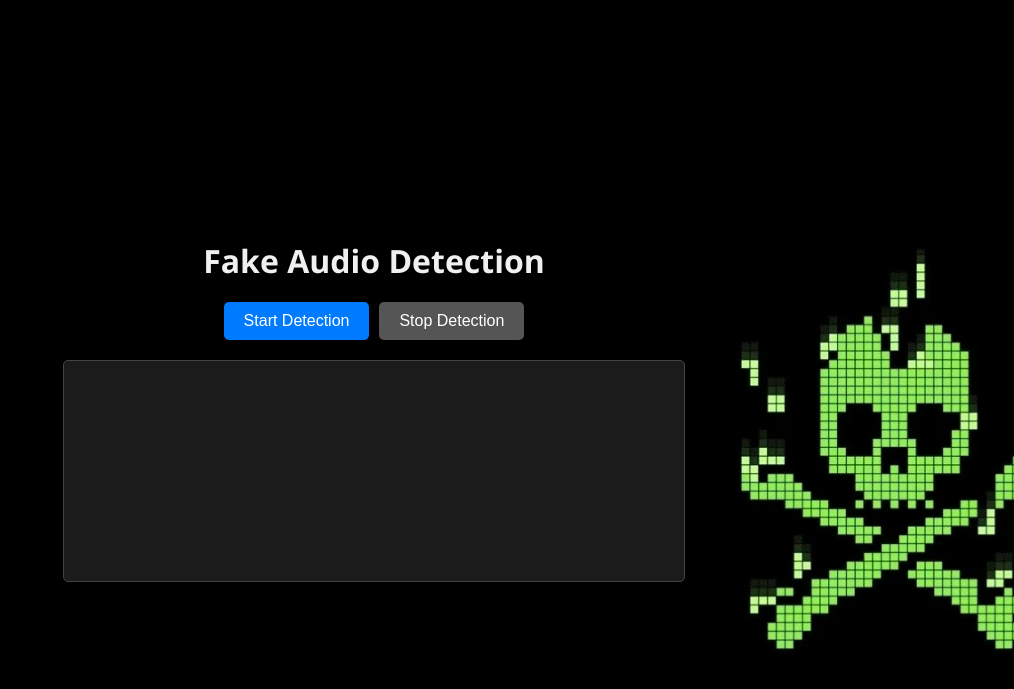
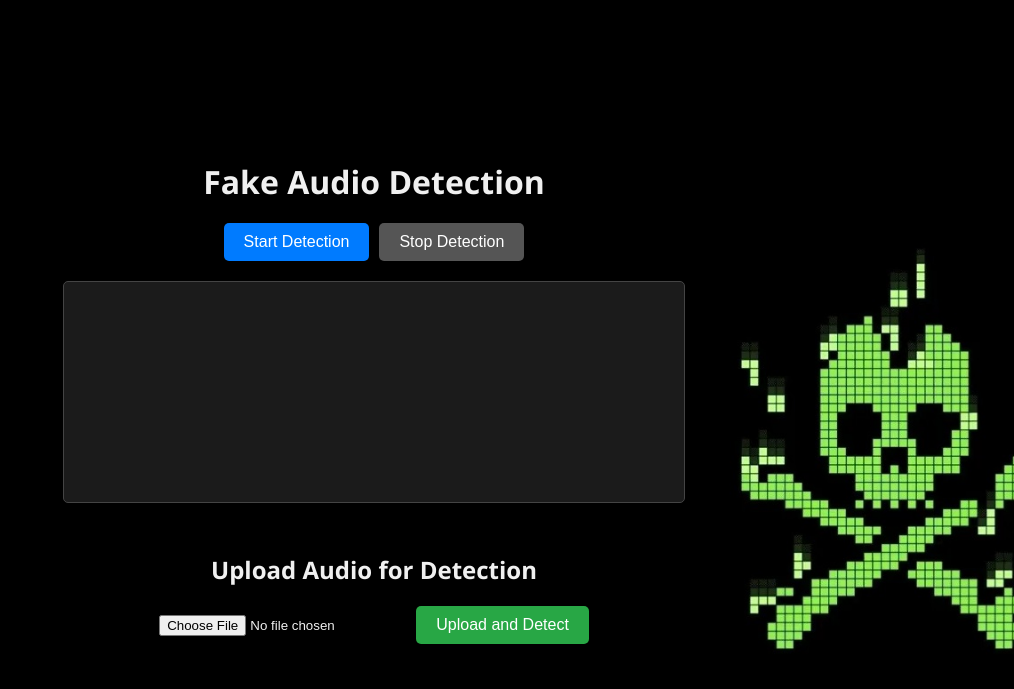
Before and after one commit to Vidura-Bandara-Wijekoon/ML_fake_audio_detection_omdena_bangala, a FastAPI app: page / in a window 1280 px wide. Shown: the top 689 px of the page, without its empty margins (266-1280 px from the left). Run offline with FastAPI, Linux system fonts and the light colour scheme; parts of the project's set-up code (start-up, migrations or seed data) failed here and were passed over.

Commit message:
added an option to upload audio for not real-time detection

```diff
--- a/new_app/main.py
+++ b/new_app/main.py
@@ -1,7 +1,7 @@
 import os
 os.environ['NUMBA_CACHE_DIR'] = '/tmp/'
 
-from fastapi import FastAPI, WebSocket, WebSocketDisconnect, Request
+from fastapi import FastAPI, WebSocket, WebSocketDisconnect, Request, UploadFile, File
 from fastapi.middleware.cors import CORSMiddleware
 from fastapi.responses import JSONResponse, HTMLResponse
 from fastapi.staticfiles import StaticFiles
@@ -43,7 +43,6 @@ app.add_middleware(
     allow_headers=["*"],
 )
 
-# header_data is added to the beginning of each audio chunk in order for Python to recognize it as .webm format
 with open("header.webm", 'rb') as source_file:
     header_data = source_file.read(1024)
 
@@ -94,7 +93,6 @@ def extract_features(audio, sr=16000):
 
 async def process_audio_data(audio_data):
     try:
-        # without the header AudioSegment cannot decode the data from .webm format
         full_audio_data = header_data + audio_data
 
         audio_segment = AudioSegment.from_file(io.BytesIO(full_audio_data), format="webm")
@@ -111,12 +109,12 @@ async def process_audio_data(audio_data):
 
     features = extract_features(audio)
     features = scaler.transform(features.reshape(1, -1))
+    # features = features.reshape(1, -1)
     prediction = model.predict(features)
     is_fake = prediction[0]
     result = 'fake' if is_fake else 'real'
     q.append(is_fake)
     if len(q) > 2:
-        # we stop the detection automatically if there are 2 fake audio chunks in the window of 3
         if sum(q) == 2:
             for connection in manager.active_connections:
                 await manager.send_message(connection, "global-fake")
@@ -140,6 +138,34 @@ async def stop_detection():
     is_detecting = False
     return JSONResponse(content={'status': 'detection_stopped'})
 
+@app.post("/upload_audio/")
+async def upload_audio(file: UploadFile = File(...)):
+    try:
+
+        audio_data = await file.read()
+
+        audio_segment = AudioSegment.from_file(io.BytesIO(audio_data), format=file.filename.split('.')[-1])
+        wav_io = io.BytesIO()
+        audio_segment.export(wav_io, format="wav")
+        wav_io.seek(0)
+        audio, sr = sf.read(wav_io, dtype='float32')
+
+        if audio.ndim > 1:
+            audio = np.mean(audio, axis=1)
+
+        features = extract_features(audio)
+        features = scaler.transform(features.reshape(1, -1))
+
+        prediction = model.predict(features)
+        is_fake = prediction[0]
+        result = 'fake' if is_fake else 'real'
+
+        return JSONResponse(content={'status': 'success', 'result': result})
+
+    except Exception as e:
+        logger.error(f"Failed to process audio file: {e}")
+        return JSONResponse(content={'status': 'error', 'message': str(e)}, status_code=500)
+
 @app.websocket("/ws")
 async def websocket_endpoint(websocket: WebSocket):
     await manager.connect(websocket)
--- a/new_app/templates/index.html
+++ b/new_app/templates/index.html
@@ -74,6 +74,26 @@
             border-radius: 5px;
             display: none;
         }
+        #fileUploadSection {
+            margin-top: 30px;
+            text-align: center;
+        }
+        #uploadButton {
+            padding: 10px 20px;
+            font-size: 16px;
+            cursor: pointer;
+            border: none;
+            border-radius: 5px;
+            background-color: #28a745;
+            color: #fff;
+            transition: background-color 0.3s;
+        }
+        #uploadButton:hover {
+            background-color: #218838;
+        }
+        #fileInput {
+            margin-bottom: 10px;
+        }
     </style>
 </head>
 <body>
@@ -85,6 +105,13 @@
 
     <div id="console"></div>
     <div id="notification">Fake Call Detected!</div>
+
+    <div id="fileUploadSection">
+        <h2>Upload Audio for Detection</h2>
+        <input type="file" id="fileInput" accept="audio/*">
+        <button id="uploadButton">Upload and Detect</button>
+        <p id="uploadResult"></p>
+    </div>
 
     <script>
         let isDetecting = false;
@@ -131,8 +158,8 @@
                     }
                 };
 
-                //const response = await fetch(`${window.location.origin}/start_detection`, {
-                const response = await fetch(`http://localhost:7860/start_detection`, {
+                const response = await fetch(`${window.location.origin}/start_detection`, {
+                // const response = await fetch(`http://localhost:7860/start_detection`, {
                     method: 'POST',
                 });
 
@@ -143,8 +170,8 @@
                 const result = await response.json();
                 logMessage(`Status: ${result.status}`, 'info');
 
-                // websocket = new WebSocket(`wss://${window.location.host}/ws`);
-                websocket = new WebSocket(`ws://localhost:7860/ws`);
+                websocket = new WebSocket(`wss://${window.location.host}/ws`);
+                // websocket = new WebSocket(`ws://localhost:7860/ws`);
                 websocket.onmessage = async function(event) {
                     const data = event.data;
                     if (data === 'global-fake') {
@@ -202,6 +229,38 @@
 
         startButton.addEventListener('click', startDetection);
         stopButton.addEventListener('click', stopDetection);
+
+        const fileInput = document.getElementById('fileInput');
+        const uploadButton = document.getElementById('uploadButton');
+        const uploadResult = document.getElementById('uploadResult');
+
+        uploadButton.addEventListener('click', async () => {
+            const file = fileInput.files[0];
+            if (!file) {
+                uploadResult.textContent = 'Please select a file first.';
+                return;
+            }
+
+            const formData = new FormData();
+            formData.append('file', file);
+
+            try {
+                const response = await fetch(`${window.location.origin}/upload_audio/`, {
+                // const response = await fetch(`http://localhost:7860/upload_audio/`, {
+                    method: 'POST',
+                    body: formData,
+                });
+
+                if (!response.ok) {
+                    throw new Error('Network response was not ok');
+                }
+
+                const result = await response.json();
+                uploadResult.textContent = `Detected audio is: ${result.result}`;
+            } catch (error) {
+                uploadResult.textContent = `Error: ${error.message}`;
+            }
+        });
     </script>
 </body>
 </html>
```
Also changed, not shown: 1 other file.
